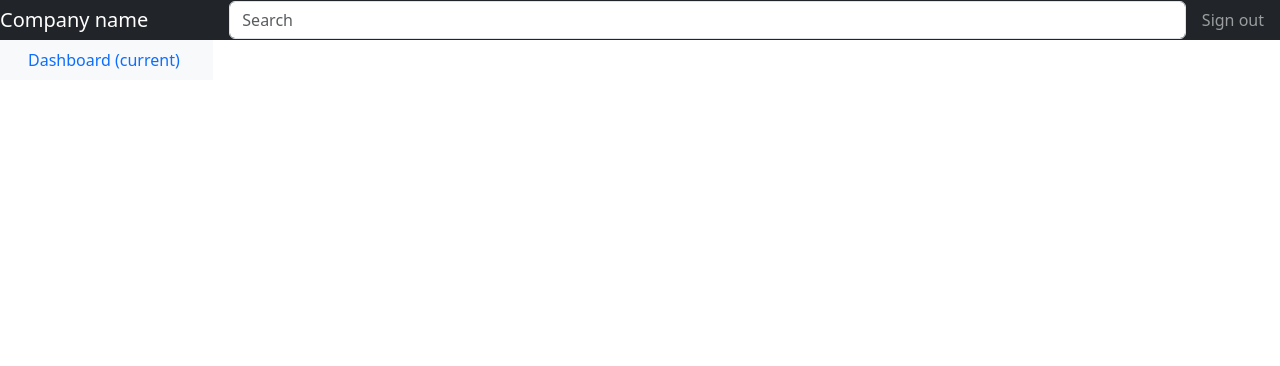
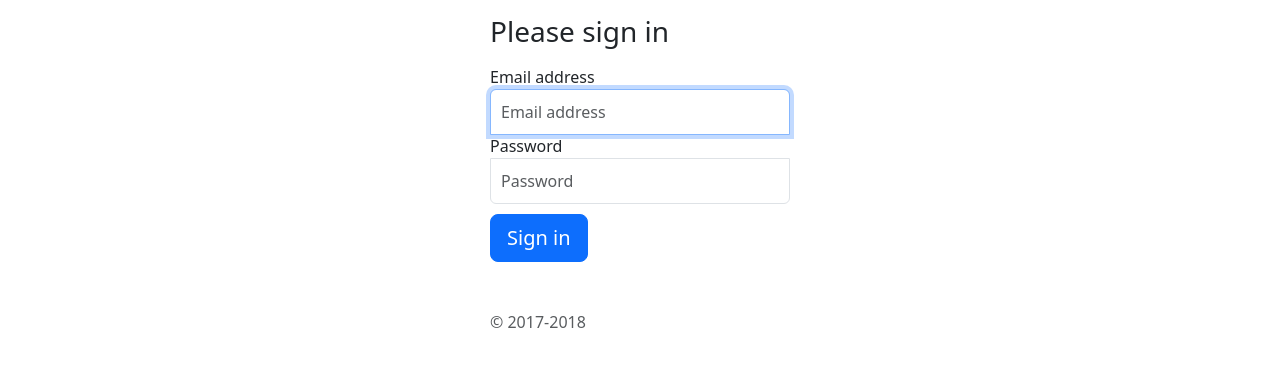
Before and after one commit to Shamim-cse-pust/project-react-admin-ms, a React (Vite) app: page /login in a window 1280 px wide. Shown: the top 366 px of the page. Built offline with nearby package versions, Linux system fonts and the light colour scheme.

Commit message:
add Wrapper and props.children

```diff
--- a/src/App.tsx
+++ b/src/App.tsx
@@ -2,25 +2,17 @@
 import { BrowserRouter, Routes, Route } from "react-router-dom";
 import Dashboard from "./secure/Dashboard";
 import Users from "./secure/Users";
-import Menu from "./secure/components/Menu";
-import Nav from "./secure/components/Nav";
+import Login from "./public/Login";
 
 function App() {
   return (
     <BrowserRouter>
       <div className="App">
-        <Nav />
-        <div className="container-fluid">
-          <div className="row">
-            <Menu />
-            <main role="main" className="col-md-9 ml-sm-auto col-lg-10 pt-3 px-4">
-              <Routes>
-                <Route path="/" element={<Dashboard />} />
-                <Route path="/users" element={<Users />} />
-              </Routes>
-            </main>
-          </div>
-        </div>
+        <Routes>
+          <Route path="/" element={<Dashboard />} />
+          <Route path="/users" element={<Users />} />
+          <Route path="/login" element={<Login />} />
+        </Routes>
       </div>
     </BrowserRouter>
   );
--- /dev/null
+++ b/src/public/Login.tsx
@@ -0,0 +1,21 @@
+import React, { Component } from "react";
+import './Public.css';
+class Login extends Component {
+    render() {
+        return (
+            <>
+                <form className="form-signin">
+                    <h1 className="h3 mb-3 font-weight-normal">Please sign in</h1>
+                    <label htmlFor="inputEmail" className="sr-only">Email address</label>
+                    <input type="email" id="inputEmail" className="form-control" placeholder="Email address" required autoFocus />
+                    <label htmlFor="inputPassword" className="sr-only">Password</label>
+                    <input type="password" id="inputPassword" className="form-control" placeholder="Password" required />
+                    <button className="btn btn-lg btn-primary btn-block" type="submit">Sign in</button>
+                    <p className="mt-5 mb-3 text-muted">&copy; 2017-2018</p>
+                </form>
+            </>
+        )
+    }
+}
+
+export default Login;
--- /dev/null
+++ b/src/public/Public.css
@@ -0,0 +1,29 @@
+.form-signin {
+  width: 100%;
+  max-width: 330px;
+  padding: 15px;
+  margin: 0 auto;
+}
+.form-signin .checkbox {
+  font-weight: 400;
+}
+.form-signin .form-control {
+  position: relative;
+  box-sizing: border-box;
+  height: auto;
+  padding: 10px;
+  font-size: 16px;
+}
+.form-signin .form-control:focus {
+  z-index: 2;
+}
+.form-signin input[type="email"] {
+  margin-bottom: -1px;
+  border-bottom-right-radius: 0;
+  border-bottom-left-radius: 0;
+}
+.form-signin input[type="password"] {
+  margin-bottom: 10px;
+  border-top-left-radius: 0;
+  border-top-right-radius: 0;
+}
--- a/src/secure/Dashboard.tsx
+++ b/src/secure/Dashboard.tsx
@@ -1,7 +1,8 @@
 import React from "react";
+import Wrapper from "./Wrapper";
 
 const Dashboard = () => (
-  <div>
+  <Wrapper>
     <h2>Section title</h2>
     <div className="table-responsive">
       <table className="table table-striped table-sm">
@@ -32,7 +33,7 @@
         </tbody>
       </table>
     </div>
-  </div>
+  </Wrapper>
 );
 
 export default Dashboard;
--- a/src/secure/Users.tsx
+++ b/src/secure/Users.tsx
@@ -1,7 +1,10 @@
 import React from "react";
+import Wrapper from "./Wrapper";
 
 const Users = () => (
-    <h1>Hello Users</h1>
+    <Wrapper>
+        <h1>Hello Users</h1>
+    </Wrapper>
 )
 
 export default Users;
--- /dev/null
+++ b/src/secure/Wrapper.tsx
@@ -0,0 +1,21 @@
+import React, { Component } from 'react'
+import Nav from './components/Nav'
+import Menu from './components/Menu'
+
+export default class Wrapper extends Component {
+  render() {
+    return (
+      <>
+        <Nav/>
+        <div className="container-fluid">
+          <div className="row">
+            <Menu />
+            <main role="main" className="col-md-9 ml-sm-auto col-lg-10 pt-3 px-4">
+                {this.props.children}
+            </main>
+          </div>
+        </div>
+      </>
+    )
+  }
+}
```
